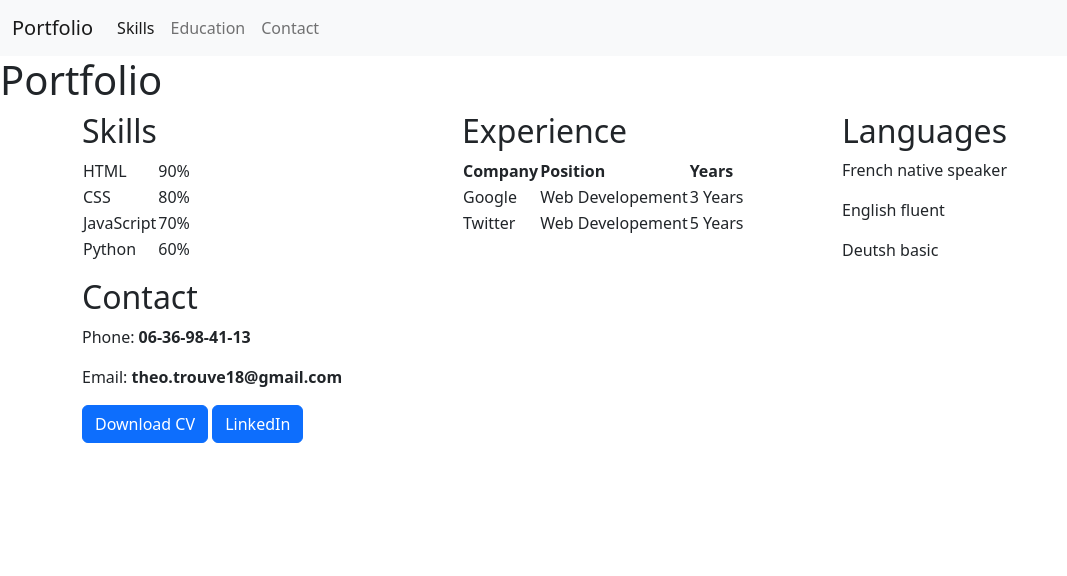
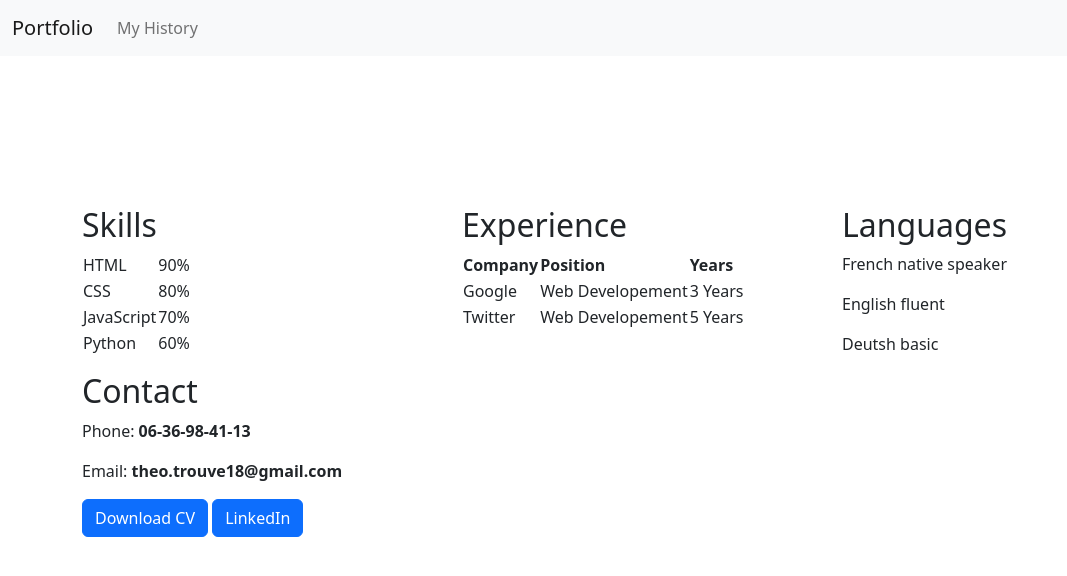
Before and after one commit to TheoTr/theotr.github.io, a plain HTML site: page index.html in a window 1280 px wide. Shown: the whole page, without its empty margins (0-1067 px from the left). Drawn offline with nearby package versions, Linux system fonts and the light colour scheme.

Commit message:
Add life page

```diff
--- a/index.html
+++ b/index.html
@@ -11,22 +11,20 @@
     <header>
         <nav class="navbar navbar-expand-lg bg-light">
             <div class="container-fluid">
-              <a class="navbar-brand" href="#">Portfolio</a>
+              <a class="navbar-brand" href="index.html">Portfolio</a>
               <button class="navbar-toggler" type="button" data-bs-toggle="collapse" data-bs-target="#navbarNavAltMarkup" aria-controls="navbarNavAltMarkup" aria-expanded="false" aria-label="Toggle navigation">
                 <span class="navbar-toggler-icon"></span>
               </button>
               <div class="collapse navbar-collapse" id="navbarNavAltMarkup">
                 <div class="navbar-nav">
-                  <a class="nav-link active" aria-current="page" href="skills.html">Skills</a>
-                  <a class="nav-link" href="education.html">Education</a>
-                  <a class="nav-link" href="contact.html">Contact</a>
+                  <a class="nav-link" href="life.html">My History</a>
+
                 </div>
               </div>
             </div>
           </nav>
     </header>
-<h1 class="">Portfolio</h1>
-<div class="container">
+<div class="container" style="padding-top: 150px;">
     <div class="row">
         <div class="col-sm">
             <h2>Skills</h2>
```
Also changed, not shown: life.html (added, +36 -0 lines).
